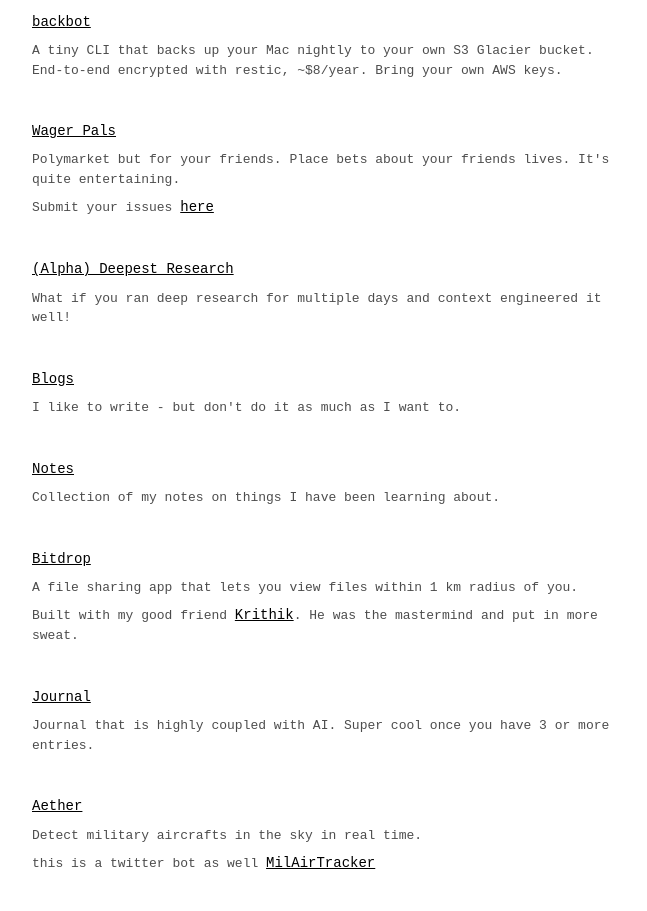
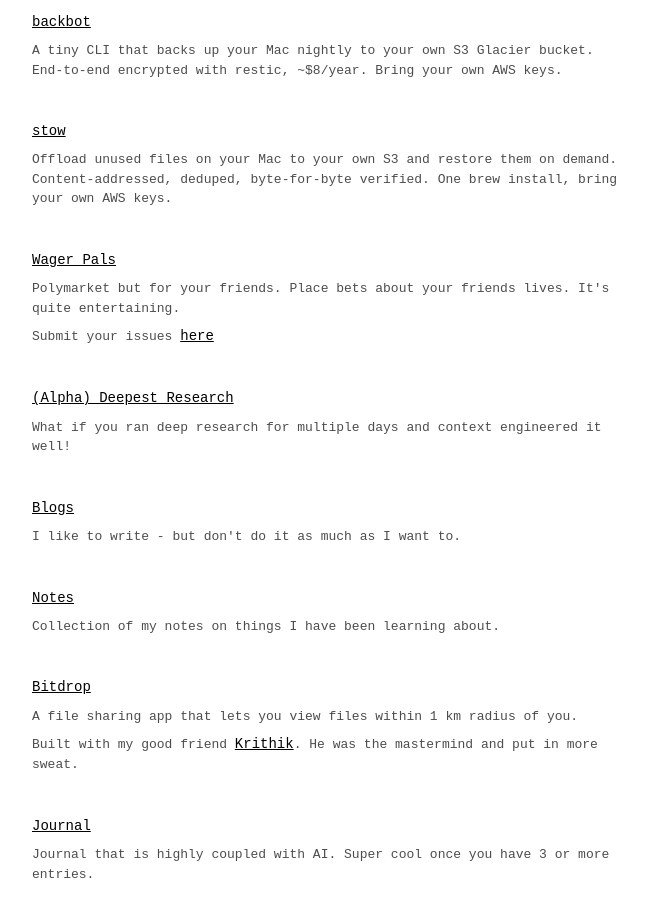
Before and after one commit to viraatdas/viraat-personal-website, a plain HTML site: page index.html in a window 1280 px wide. Shown: the part 820-1731 px from the top of the page, without its empty margins (308-955 px from the left). Drawn offline with Linux system fonts and the light colour scheme.

Commit message:
add stow to projects

```diff
--- a/index.html
+++ b/index.html
@@ -200,6 +200,11 @@
       </div>
 
       <div class="project">
+        <a href="https://stow.viraat.dev" target="_blank">stow</a>
+        <p>Offload unused files on your Mac to your own S3 and restore them on demand. Content-addressed, deduped, byte-for-byte verified. One brew install, bring your own AWS keys.</p>
+      </div>
+
+      <div class="project">
         <a href="https://www.wagerpals.io/" target="_blank">Wager Pals</a>
         <p>Polymarket but for your friends. Place bets about your friends lives. It's quite entertaining. </p>
         <p> Submit your issues <a href="https://github.com/viraatdas/wagerpals-v2/issues" target="_blank">here</a> </p>
```
